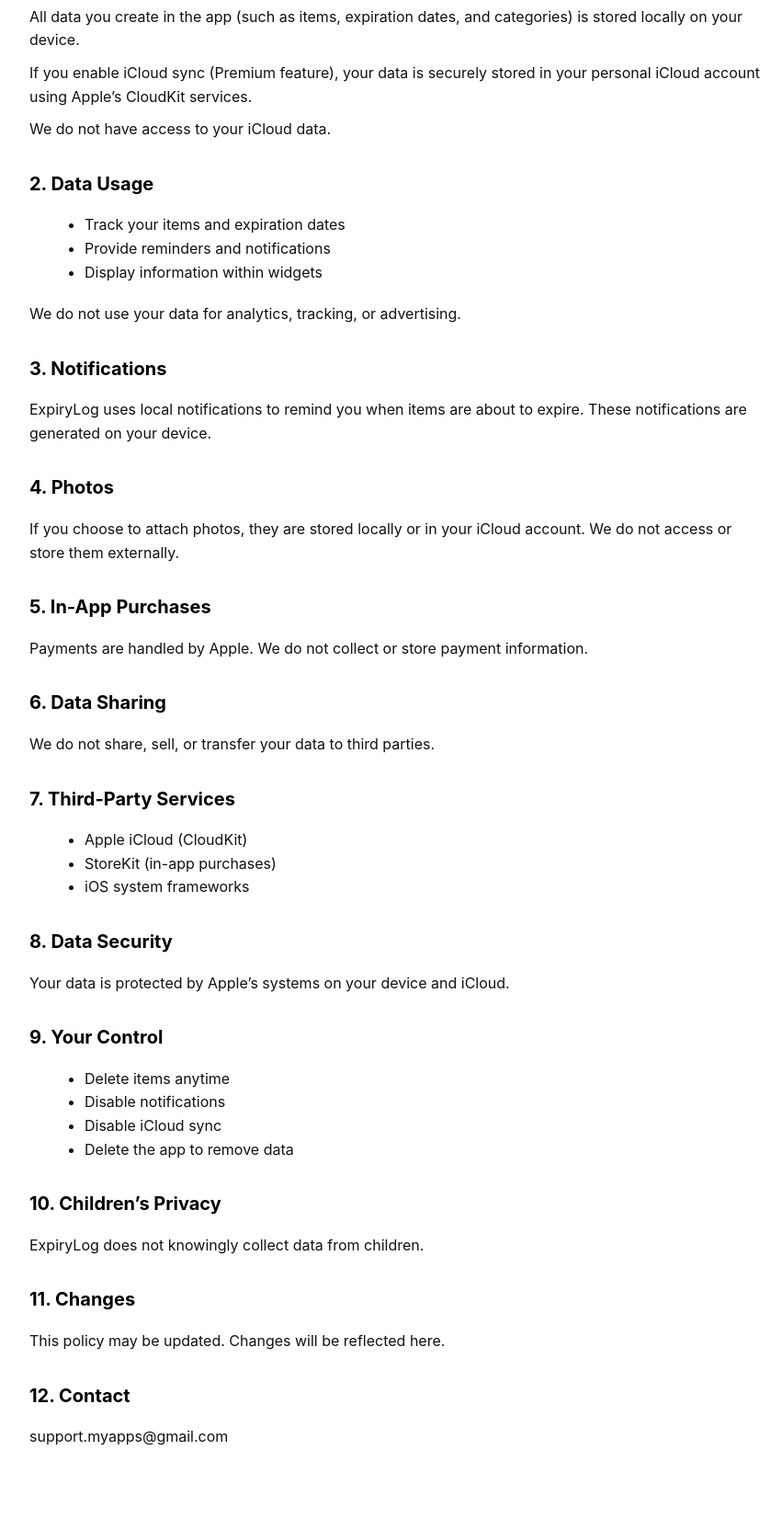
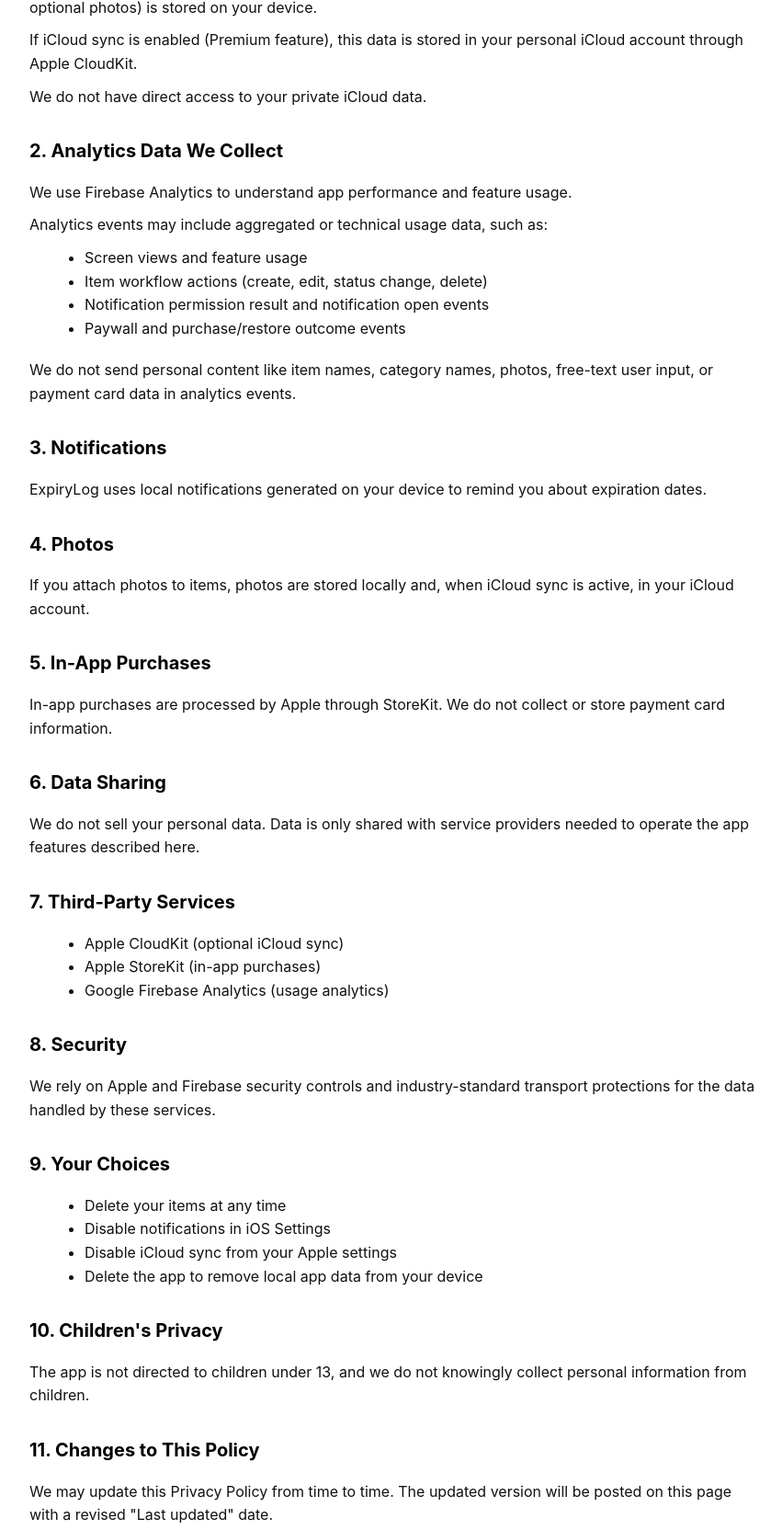
Before and after one commit to andredestro/andredestro.github.io, a plain HTML site: page app/ExpiryLog/privacypolicy/index.html in a window 1280 px wide. Shown: the part 290-1954 px from the top of the page at 92% size, without its empty margins (208-1059 px from the left). Before the commit the page ends 1906 px from the top, so only its background shows below. Drawn offline with Linux system fonts and the light colour scheme.

Commit message:
chore: sync privacy policy from ExpiryLog 1.0.1

```diff
--- a/app/ExpiryLog/privacypolicy/index.html
+++ b/app/ExpiryLog/privacypolicy/index.html
@@ -8,83 +8,104 @@
     </head>
     <body>
         <h1>Privacy Policy</h1>
-        <p><strong>Last updated:</strong> 2026</p>
+        <p><strong>Last updated:</strong> May 6, 2026</p>
 
         <p>
-            ExpiryLog ("we", "our", or "us") respects your privacy. This Privacy
-            Policy explains how we handle your information when you use our app.
+            ExpiryLog ("we", "our", or "us") respects your privacy. This
+            Privacy Policy explains how information is handled when you use the
+            app.
         </p>
 
-        <h2>1. Information We Collect</h2>
+        <h2>1. Information You Create in the App</h2>
         <p>
-            ExpiryLog does not collect or store personal data on external
-            servers.
+            Data you create in the app (for example: item names, expiration
+            dates, categories, reminders, and optional photos) is stored on your
+            device.
         </p>
         <p>
-            All data you create in the app (such as items, expiration dates, and
-            categories) is stored locally on your device.
+            If iCloud sync is enabled (Premium feature), this data is stored in
+            your personal iCloud account through Apple CloudKit.
+        </p>
+        <p>We do not have direct access to your private iCloud data.</p>
+
+        <h2>2. Analytics Data We Collect</h2>
+        <p>
+            We use Firebase Analytics to understand app performance and feature
+            usage.
         </p>
         <p>
-            If you enable iCloud sync (Premium feature), your data is securely
-            stored in your personal iCloud account using Apple’s CloudKit
-            services.
+            Analytics events may include aggregated or technical usage data, such
+            as:
         </p>
-        <p>We do not have access to your iCloud data.</p>
-
-        <h2>2. Data Usage</h2>
         <ul>
-            <li>Track your items and expiration dates</li>
-            <li>Provide reminders and notifications</li>
-            <li>Display information within widgets</li>
+            <li>Screen views and feature usage</li>
+            <li>Item workflow actions (create, edit, status change, delete)</li>
+            <li>Notification permission result and notification open events</li>
+            <li>Paywall and purchase/restore outcome events</li>
         </ul>
-        <p>We do not use your data for analytics, tracking, or advertising.</p>
+        <p>
+            We do not send personal content like item names, category names,
+            photos, free-text user input, or payment card data in analytics
+            events.
+        </p>
 
         <h2>3. Notifications</h2>
         <p>
-            ExpiryLog uses local notifications to remind you when items are
-            about to expire. These notifications are generated on your device.
+            ExpiryLog uses local notifications generated on your device to
+            remind you about expiration dates.
         </p>
 
         <h2>4. Photos</h2>
         <p>
-            If you choose to attach photos, they are stored locally or in your
-            iCloud account. We do not access or store them externally.
+            If you attach photos to items, photos are stored locally and, when
+            iCloud sync is active, in your iCloud account.
         </p>
 
         <h2>5. In-App Purchases</h2>
         <p>
-            Payments are handled by Apple. We do not collect or store payment
-            information.
+            In-app purchases are processed by Apple through StoreKit. We do not
+            collect or store payment card information.
         </p>
 
         <h2>6. Data Sharing</h2>
-        <p>We do not share, sell, or transfer your data to third parties.</p>
+        <p>
+            We do not sell your personal data. Data is only shared with service
+            providers needed to operate the app features described here.
+        </p>
 
         <h2>7. Third-Party Services</h2>
         <ul>
-            <li>Apple iCloud (CloudKit)</li>
-            <li>StoreKit (in-app purchases)</li>
-            <li>iOS system frameworks</li>
+            <li>Apple CloudKit (optional iCloud sync)</li>
+            <li>Apple StoreKit (in-app purchases)</li>
+            <li>Google Firebase Analytics (usage analytics)</li>
         </ul>
 
-        <h2>8. Data Security</h2>
+        <h2>8. Security</h2>
         <p>
-            Your data is protected by Apple’s systems on your device and iCloud.
+            We rely on Apple and Firebase security controls and industry-standard
+            transport protections for the data handled by these services.
         </p>
 
-        <h2>9. Your Control</h2>
+        <h2>9. Your Choices</h2>
         <ul>
-            <li>Delete items anytime</li>
-            <li>Disable notifications</li>
-            <li>Disable iCloud sync</li>
-            <li>Delete the app to remove data</li>
+            <li>Delete your items at any time</li>
+            <li>Disable notifications in iOS Settings</li>
+            <li>Disable iCloud sync from your Apple settings</li>
+            <li>Delete the app to remove local app data from your device</li>
         </ul>
 
-        <h2>10. Children’s Privacy</h2>
-        <p>ExpiryLog does not knowingly collect data from children.</p>
+        <h2>10. Children's Privacy</h2>
+        <p>
+            The app is not directed to children under 13, and we do not knowingly
+            collect personal information from children.
+        </p>
 
-        <h2>11. Changes</h2>
-        <p>This policy may be updated. Changes will be reflected here.</p>
+        <h2>11. Changes to This Policy</h2>
+        <p>
+            We may update this Privacy Policy from time to time. The updated
+            version will be posted on this page with a revised "Last updated"
+            date.
+        </p>
 
         <h2>12. Contact</h2>
         <p>support.myapps@gmail.com</p>
```
